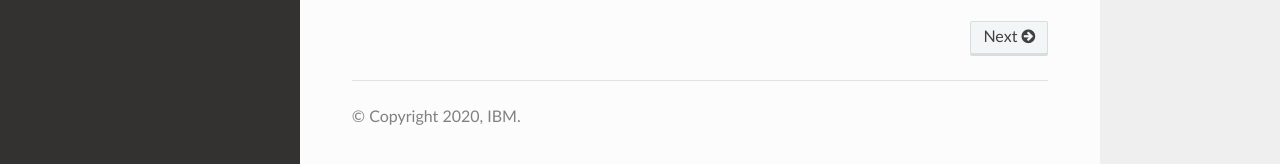
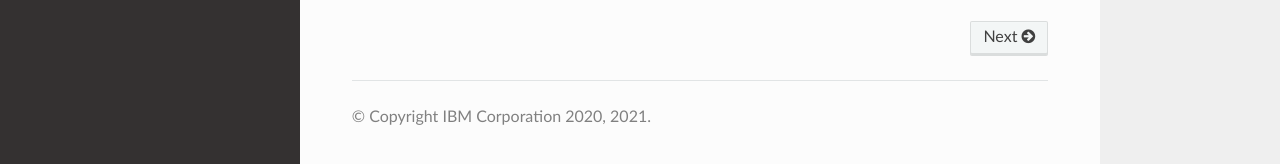
Before and after one commit to ansible-collections/ibm_zos_sysauto, a Sphinx documentation site: the page built from docs/source/index.rst, in a window 1280 px wide and 900 px high, scrolled down 726 px. Shown: the part 733-897 px from the top of the window. Built offline with Sphinx 7.4.7 and the Read the Docs theme 2.0.0, drawn with Linux system fonts in a browser that asks for light colours.

Commit message:
update copyright in documentation

```diff
--- a/docs/source/conf.py
+++ b/docs/source/conf.py
@@ -16,7 +16,7 @@
 ##############################################################################
 
 project = 'IBM Z System Automation'
-copyright = '2020, IBM'
+copyright = 'IBM Corporation 2020, 2021'
 author = 'IBM'
 
 # The full version, including alpha/beta/rc tags
```
